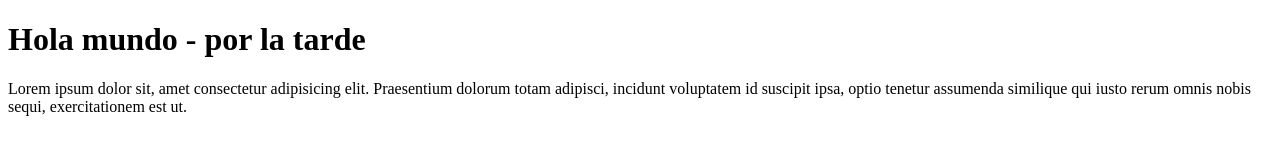
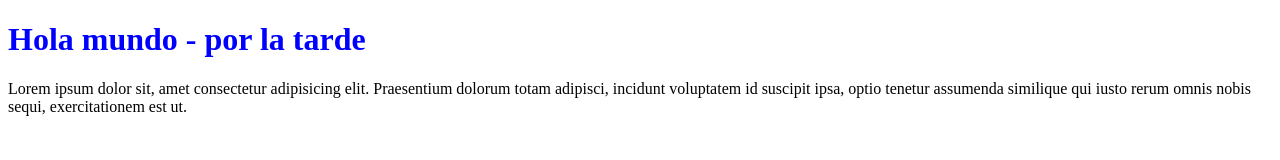
Before and after one commit to themetrik/test, a plain HTML site: page index.html in a window 1280 px wide. Drawn offline with Linux system fonts and the light colour scheme.

Commit message:
feat: color title

```diff
--- a/index.html
+++ b/index.html
@@ -7,7 +7,7 @@
     <title>Document</title>
   </head>
   <body>
-    <h1>Hola mundo - por la tarde</h1>
+    <h1 style="color: blue">Hola mundo - por la tarde</h1>
     <p>
       Lorem ipsum dolor sit, amet consectetur adipisicing elit. Praesentium
       dolorum totam adipisci, incidunt voluptatem id suscipit ipsa, optio
```
